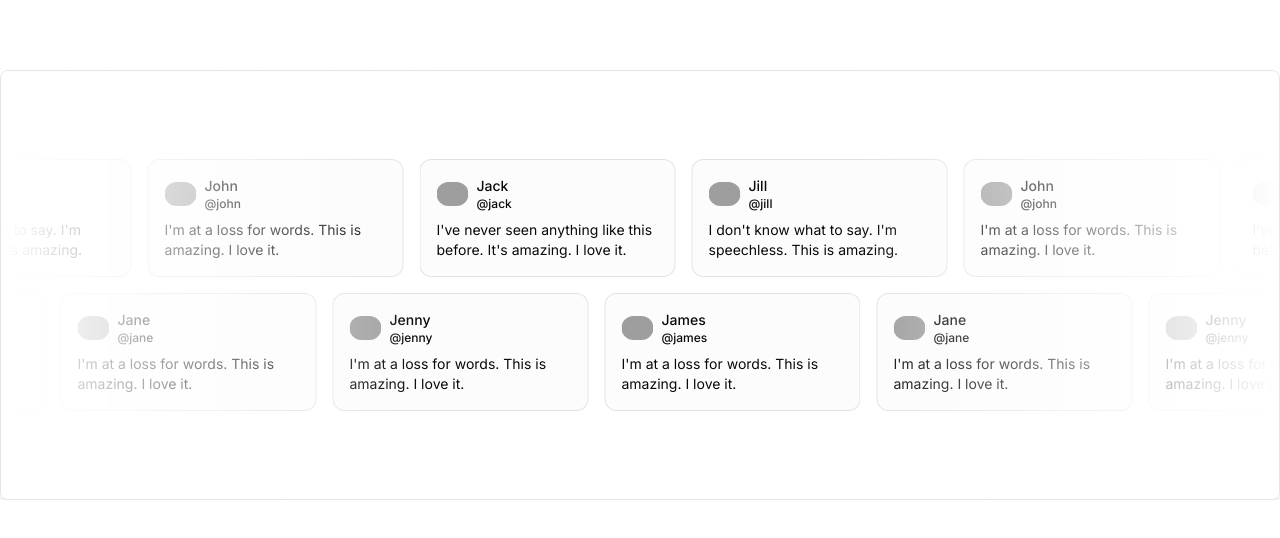
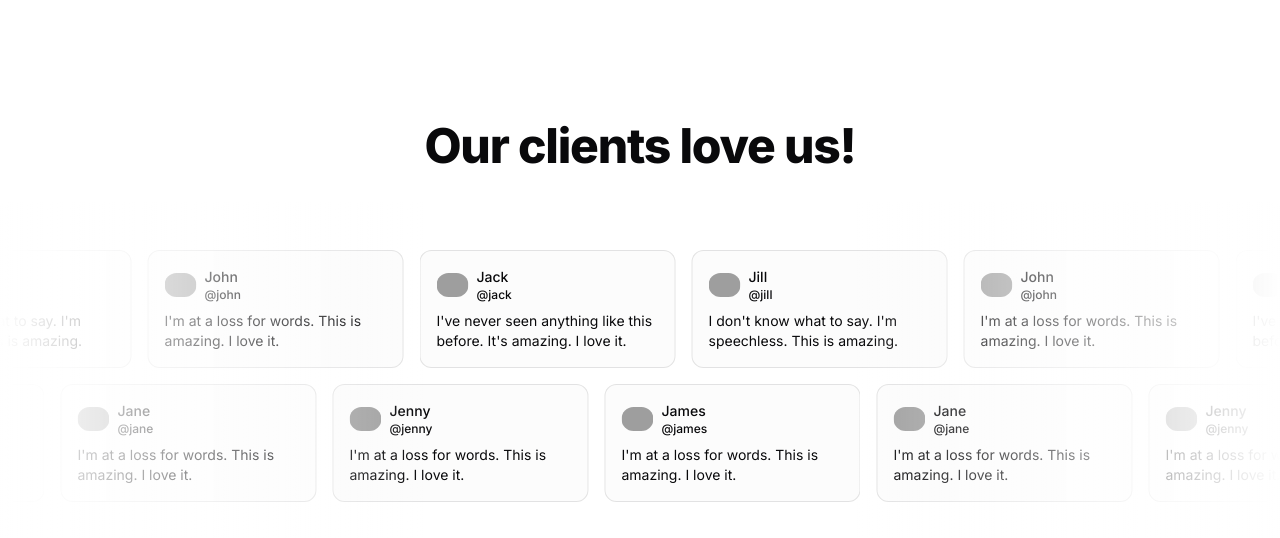
Before and after one commit to Aadil1505/booking, a Next.js app: page / in a window 1280 px wide. Shown: the part 664-1202 px from the top of the page. Before the commit the page ends 1164 px from the top, so only its background shows below. Built offline with nearby package versions, Linux system fonts and the light colour scheme; grey boxes are pictures that could not be loaded.

Commit message:
review-title

```diff
--- a/package.json
+++ b/package.json
@@ -17,6 +17,7 @@
     "@radix-ui/react-tabs": "^1.0.4",
     "class-variance-authority": "^0.7.0",
     "clsx": "^2.1.1",
+    "framer-motion": "^11.2.6",
     "lucide-react": "^0.379.0",
     "next": "14.2.3",
     "next-themes": "^0.3.0",
--- a/src/app/page.tsx
+++ b/src/app/page.tsx
@@ -1,10 +1,22 @@
+"use client"
 import { Button } from "@/components/ui/button";
 import Image from "next/image";
-import Reviews from "@/components/global/Reviews";
+import Reviews from "@/components/global/reviews";
+import { motion } from "framer-motion";
 
 export default function HeroSectionImageWithReviews() {
   return (
     <>
+    <motion.div
+      initial={{ opacity: 0.0, y: 40 }}
+      whileInView={{ opacity: 1, y: 0 }}
+      transition={{
+      delay: 0.3,
+      duration: 0.8,
+      ease: "easeInOut",
+      }}
+    >
+
       {/* Hero */}
       <div className="container py-24 lg:py-32">
         {/* Grid */}
@@ -138,6 +150,7 @@ export default function HeroSectionImageWithReviews() {
       </div>
       {/* End Hero */}
       <Reviews />
+    </motion.div>
     </>
   );
 }
--- a/src/components/global/Reviews.tsx
+++ b/src/components/global/Reviews.tsx
@@ -1,5 +1,10 @@
 import { cn } from "@/lib/utils";
 import Marquee from "@/components/magicui/marquee";
+
+
+
+
+
 
 const reviews = [
   {
@@ -80,7 +85,15 @@ const ReviewCard = ({
 
 const MarqueeDemo = () => {
   return (
-    <div className="relative flex h-full w-full flex-col items-center justify-center overflow-hidden rounded-lg border bg-background py-20 md:shadow-xl">
+    <>
+    <div className="max-w-2xl text-center mx-auto py-8">
+        <div className="mt-5 max-w-2xl flex justify-center items-center">
+          <h1 className="scroll-m-20 text-4xl font-extrabold tracking-tight lg:text-5xl">
+          Our clients love us!
+          </h1>
+        </div>
+      </div>
+    <div className="relative flex h-full w-full flex-col items-center justify-center overflow-hidden rounded-lg  bg-background py-10 md:shadow-xl">
       <Marquee pauseOnHover className="[--duration:20s]">
         {firstRow.map((review) => (
           <ReviewCard key={review.username} {...review} />
@@ -94,6 +107,7 @@ const MarqueeDemo = () => {
       <div className="pointer-events-none absolute inset-y-0 left-0 w-1/3 bg-gradient-to-r from-white dark:from-background"></div>
       <div className="pointer-events-none absolute inset-y-0 right-0 w-1/3 bg-gradient-to-l from-white dark:from-background"></div>
     </div>
+    </>
   );
 };
 
--- a/src/lib/utils.ts
+++ b/src/lib/utils.ts
@@ -1,4 +1,4 @@
-import { type ClassValue, clsx } from "clsx"
+import { ClassValue, clsx } from "clsx"
 import { twMerge } from "tailwind-merge"
 
 export function cn(...inputs: ClassValue[]) {
```
Also changed, not shown: 1 other file (tests, documents, lock files or other folders).
